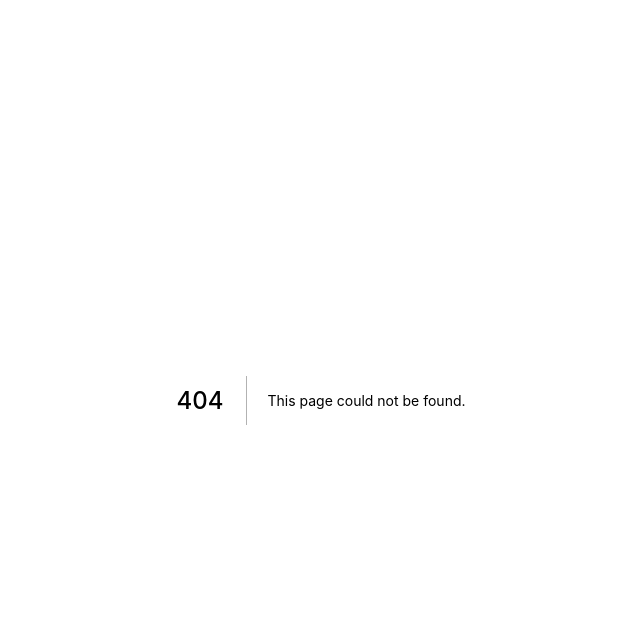
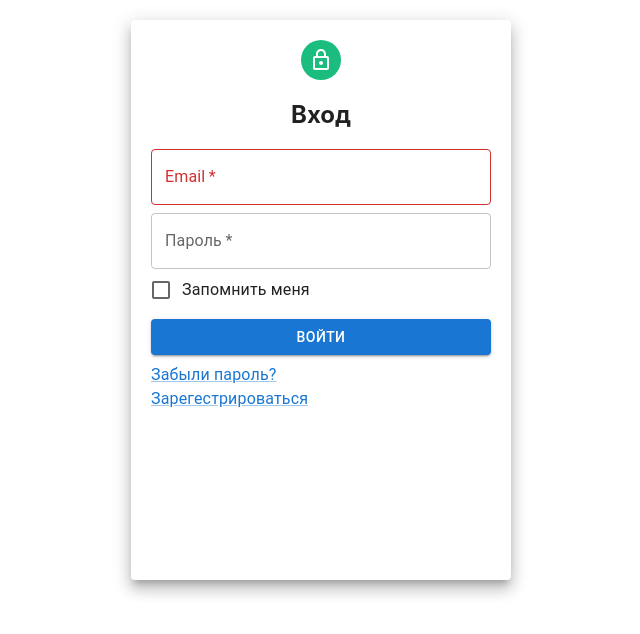
Before and after one commit to Vivers0/praktikant-frontend, a Next.js app: page /login in a window 1280 px wide. Before the commit this address had no page. Shown: the top 634 px of the page, without its empty margins (319-959 px from the left). Built offline with nearby package versions, Linux system fonts and the light colour scheme; no server answers.

Commit message:
[+] redirect from the index.jsx [+] changing the line when editing an email or password

```diff
--- /dev/null
+++ b/pages/login/index.jsx
@@ -0,0 +1,121 @@
+import React, { useEffect } from "react";
+import Router from 'next/router'
+import LockOutlinedIcon from '@mui/icons-material/LockOutlined';
+import { Alert, Avatar, Button, Checkbox, FormControlLabel, Grid, Link, Paper, TextField, Typography } from "@mui/material";
+import isEmail from 'validator/lib/isEmail';
+import { authRequest } from "../../requests/auth.request";
+
+/*
+    TODO: Сделать редирект для кнопок
+    TODO: ErrorHandler: password
+*/
+
+const Login = () => {
+    const [email, setEmail] = React.useState("");
+    const [password, setPassword] = React.useState("");
+    const [rememberMe, setRememberMe] = React.useState(false);
+    const [error, setError] = React.useState({
+        validEmail: true,
+        validPassword: true,
+        message: null,
+    });
+
+
+    useEffect(() => {
+        if (localStorage.getItem('user')) {
+            Router.push('/student')
+        }
+    })
+
+    const emailValidatehandler = (e) => {
+        const value = e.target.value;
+        setEmail(value)
+        setError({ ...error, validEmail: !isEmail(value) })
+    }
+
+    const validateHandler = () => {
+        const e = isEmail(email);
+        const p = password && password.length > 6;
+        return (e && p) ?? setError({ ...error, message: 'Указаны неполные данные' });
+    }
+
+    const auth = async () => {
+        const isValid = validateHandler();
+        if (isValid) {
+            const request = await authRequest(btoa(email), btoa(password));
+            if (request.message) {
+                return setError({ ...error, message: request.message });
+            }
+            const { firstName, secondName, email: mail } = request;
+            localStorage.setItem('user', JSON.stringify({ firstName, secondName, email: btoa(mail) }));
+            localStorage.setItem('rememberMe', rememberMe);
+            Router.push('/student');
+        }
+    }
+
+    const paperStyle = { padding: 20, height: '70vh', width: 380, margin: "20px auto" }
+    const avatarStyle = { backgroundColor: '#1bbd7e' }
+    const btnstyle = { margin: '8px 0' }
+    return (
+        <Grid columns={1}
+            alignItems="center"
+            justifyContent="center"
+        >
+            <Paper elevation={10} style={paperStyle}>
+                <Grid align='center'>
+                    <Avatar style={avatarStyle}><LockOutlinedIcon /></Avatar>
+                    <h2>Вход</h2>
+                </Grid>
+                <TextField
+                    label='Email'
+                    placeholder='Введите Email'
+                    value={email}
+                    fullWidth
+                    required
+                    sx={{ marginBottom: 1 }}
+                    onChange={emailValidatehandler}
+                    error={error.validEmail}
+                />
+                <TextField
+                label='Пароль'
+                placeholder='Введите пароль'
+                type='password'
+                value={password}
+                onChange={(e) => setPassword(e.target.value)}
+                fullWidth
+                required />
+                <FormControlLabel
+                    control={
+                        <Checkbox
+                            name="checkedB"
+                            color="primary"
+                            onChange={(e) => setRememberMe(e.target.checked)}
+                        />
+                    }
+                    label="Запомнить меня"
+                />
+                {error.message && <Alert severity="error">{error.message}</Alert>}
+                <Button
+                    type='submit'
+                    color='primary'
+                    variant="contained"
+                    style={btnstyle}
+                    fullWidth
+                    onClick={() => auth()}
+                >Войти</Button>
+                <Typography >
+                    <Link href="#" >
+                        Забыли пароль?
+                    </Link>
+                </Typography>
+                <Typography >
+                    <Link href="#" >
+                        Зарегестрироваться
+                    </Link>
+                </Typography>
+            </Paper>
+        </Grid>
+    )
+}
+
+export default Login;
--- a/pages/profile/index.jsx
+++ b/pages/profile/index.jsx
@@ -103,7 +103,6 @@ const Profile = () => {
     useEffect(() => {
         const request = async () => {
             const data = await profileRequest(btoa('savva.povetkin@mail.ru'));
-            console.log(data)
             setUser({
                 ...data.user,
                 ...{ avatar: `${link}/${data.user.avatar}.png` }
--- /dev/null
+++ b/requests/auth.request.js
@@ -0,0 +1,15 @@
+import { link } from '../env.local.json';
+
+export const authRequest = async (email, password) => {
+    console.log(email, password);
+    return fetch(`${link}/student/auth`,
+        {
+            method: 'POST',
+            headers: {
+                'Accept': 'application/json',
+                'Content-Type': 'application/json'
+            },
+            body: JSON.stringify({ email, password}),
+        })
+        .then(r => r.json())
+}
```
Also changed, not shown: pages/index.jsx (+33 -3 lines), pages/student/index.jsx (+8 -0 lines).
